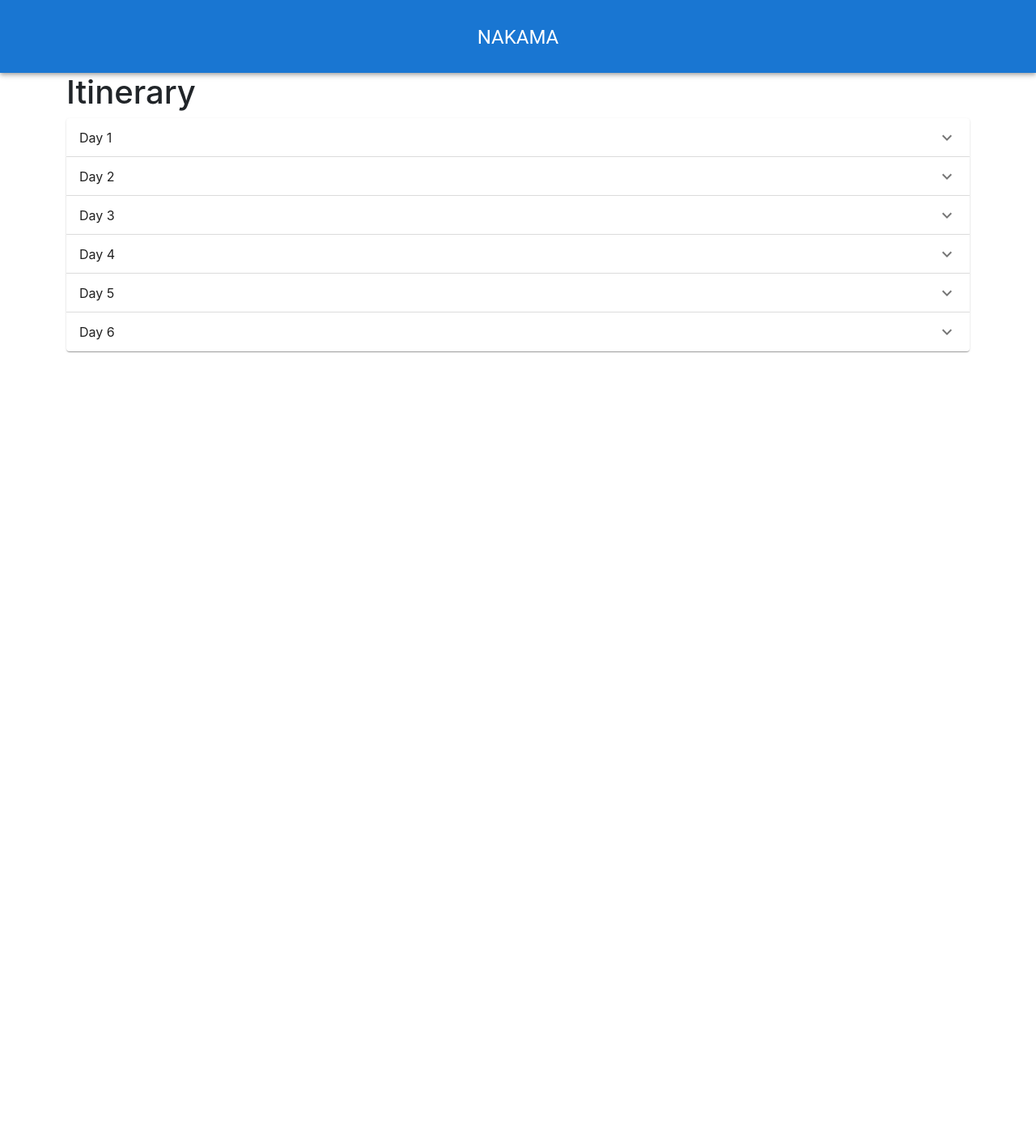
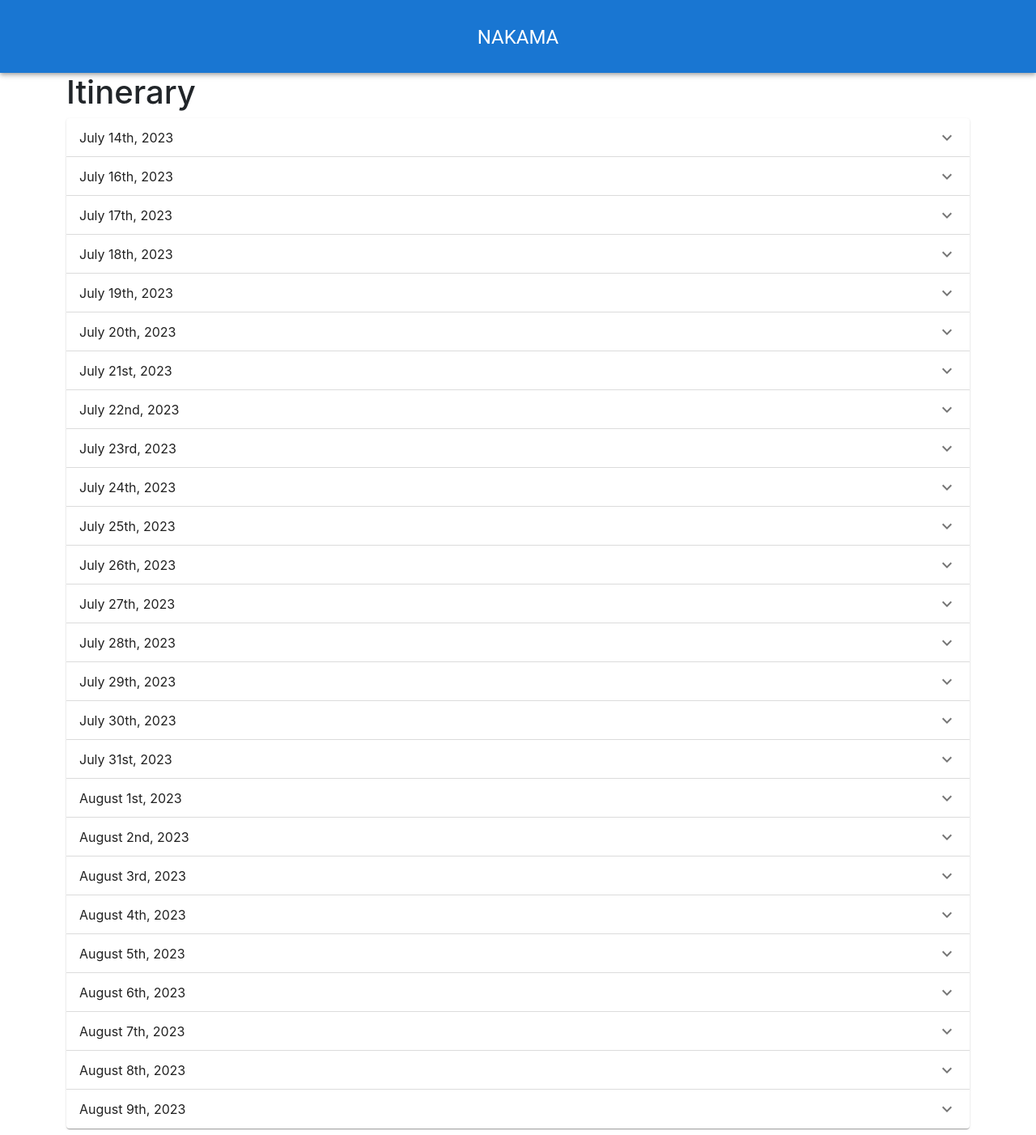
Before and after one commit to meprabin000/Nakama, a React (Create React App) app in the folder client/: page /Itinerary in a window 1280 px wide. Shown: the whole page at 81% size. Before the commit the page ends 800 px from the top, so only its background shows below. Built offline with nearby package versions, Linux system fonts and the light colour scheme.

Commit message:
added itinerary contents

```diff
--- a/client/src/pages/Itinerary.js
+++ b/client/src/pages/Itinerary.js
@@ -13,55 +13,218 @@ function Itinerary(props) {
             {/* The accordion here is to create a list of days for the itinerary in the form of collapsible tabls for each day. */}
             <Accordion>
                 <AccordionSummary expandIcon={<ExpandMoreIcon />}>
-                    Day 1
+                    July 14th, 2023
                 </AccordionSummary>
                 <AccordionDetails>
-                Lorem ipsum dolor sit amet, consectetur adipiscing elit. Suspendisse malesuada lacus ex, sit amet blandit leo lobortis eget.
+                Flight to Tokyo, go to K’s House for accommodation (add one day)
                 </AccordionDetails>
             </Accordion>
 
             <Accordion>
                 <AccordionSummary expandIcon={<ExpandMoreIcon />}>
-                    Day 2
+                July 16th, 2023
                 </AccordionSummary>
                 <AccordionDetails>
-                Lorem ipsum dolor sit amet, consectetur adipiscing elit. Suspendisse malesuada lacus ex, sit amet blandit leo lobortis eget.
+                welcome dinner
                 </AccordionDetails>
             </Accordion>
 
             <Accordion>
                 <AccordionSummary expandIcon={<ExpandMoreIcon />}>
-                    Day 3
+                July 17th, 2023
                 </AccordionSummary>
                 <AccordionDetails>
-                Lorem ipsum dolor sit amet, consectetur adipiscing elit. Suspendisse malesuada lacus ex, sit amet blandit leo lobortis eget.
+                Ueno, Sensoji Temple, Akihabara
                 </AccordionDetails>
             </Accordion>
             {/* Repeat this for each day on the itinerary. */}
             <Accordion>
                 <AccordionSummary expandIcon={<ExpandMoreIcon />}>
-                    Day 4
+                July 18th, 2023
                 </AccordionSummary>
                 <AccordionDetails>
-                Lorem ipsum dolor sit amet, consectetur adipiscing elit. Suspendisse malesuada lacus ex, sit amet blandit leo lobortis eget.
+                Tokyo Station, Imperial Palace, Sengakuji Temple
                 </AccordionDetails>
             </Accordion>
             <Accordion>
                 <AccordionSummary expandIcon={<ExpandMoreIcon />}>
-                    Day 5
+                July 19th, 2023
                 </AccordionSummary>
                 <AccordionDetails>
-                Lorem ipsum dolor sit amet, consectetur adipiscing elit. Suspendisse malesuada lacus ex, sit amet blandit leo lobortis eget.
+                Meiji Shrine, Harajuku, Hachiko Statue, Shibuya Scramble and Shibuya Sky
                 </AccordionDetails>
             </Accordion>
             <Accordion>
                 <AccordionSummary expandIcon={<ExpandMoreIcon />}>
-                    Day 6
+                July 20th, 2023
                 </AccordionSummary>
                 <AccordionDetails>
-                Lorem ipsum dolor sit amet, consectetur adipiscing elit. Suspendisse malesuada lacus ex, sit amet blandit leo lobortis eget.
+                Odaiba: Miraiken, DiverCity Tokyo Plaza (lunch), teamLab Borderless
                 </AccordionDetails>
             </Accordion>
+            <Accordion>
+                <AccordionSummary expandIcon={<ExpandMoreIcon />}>
+                July 21st, 2023
+                </AccordionSummary>
+                <AccordionDetails>
+                JR Central Tour (Shinjuku Station)
+                </AccordionDetails>
+            </Accordion>
+            <Accordion>
+                <AccordionSummary expandIcon={<ExpandMoreIcon />}>
+                July 22nd, 2023
+                </AccordionSummary>
+                <AccordionDetails>
+                Free Day
+                </AccordionDetails>
+            </Accordion>
+            <Accordion>
+                <AccordionSummary expandIcon={<ExpandMoreIcon />}>
+                July 23rd, 2023
+                </AccordionSummary>
+                <AccordionDetails>
+                Free Day
+                </AccordionDetails>
+            </Accordion>
+            <Accordion>
+                <AccordionSummary expandIcon={<ExpandMoreIcon />}>
+                July 24th, 2023
+                </AccordionSummary>
+                <AccordionDetails>
+                Yokohama Landmark Tower, Cup Noodle Museum, Gundam Factory
+                </AccordionDetails>
+            </Accordion>
+            <Accordion>
+                <AccordionSummary expandIcon={<ExpandMoreIcon />}>
+                July 25th, 2023
+                </AccordionSummary>
+                <AccordionDetails>
+                Enoshima Station, Kamakura, Great Buddha, Zushi Beach
+                </AccordionDetails>
+            </Accordion>
+            <Accordion>
+                <AccordionSummary expandIcon={<ExpandMoreIcon />}>
+                July 26th, 2023
+                </AccordionSummary>
+                <AccordionDetails>
+                Hakone
+                </AccordionDetails>
+            </Accordion>
+            <Accordion>
+                <AccordionSummary expandIcon={<ExpandMoreIcon />}>
+                July 27th, 2023
+                </AccordionSummary>
+                <AccordionDetails>
+                Travel to Kyoto, Kyoto Station, K’s House
+                </AccordionDetails>
+            </Accordion>
+            <Accordion>
+                <AccordionSummary expandIcon={<ExpandMoreIcon />}>
+                July 28th, 2023
+                </AccordionSummary>
+                <AccordionDetails>
+                Kyoto:  Fushimi Inari Shrine, Nara Park
+                </AccordionDetails>
+            </Accordion>
+            <Accordion>
+                <AccordionSummary expandIcon={<ExpandMoreIcon />}>
+                July 29th, 2023
+                </AccordionSummary>
+                <AccordionDetails>
+                Free Day
+                </AccordionDetails>
+            </Accordion>
+            <Accordion>
+                <AccordionSummary expandIcon={<ExpandMoreIcon />}>
+                July 30th, 2023
+                </AccordionSummary>
+                <AccordionDetails>
+                Free Day
+                </AccordionDetails>
+            </Accordion>
+            <Accordion>
+                <AccordionSummary expandIcon={<ExpandMoreIcon />}>
+                July 31st, 2023
+                </AccordionSummary>
+                <AccordionDetails>
+                Kyoto: Kinkakuji Temple, Ryoanji Temple, Arashiyama Bamboo Forest
+                </AccordionDetails>
+            </Accordion>
+            <Accordion>
+                <AccordionSummary expandIcon={<ExpandMoreIcon />}>
+                August 1st, 2023
+                </AccordionSummary>
+                <AccordionDetails>
+                Osaka
+                </AccordionDetails>
+            </Accordion>
+            <Accordion>
+                <AccordionSummary expandIcon={<ExpandMoreIcon />}>
+                August 2nd, 2023
+                </AccordionSummary>
+                <AccordionDetails>
+                Hyogo: Koshien Stadium, Akashi Bridge, Himeji Castle
+                </AccordionDetails>
+            </Accordion>
+            <Accordion>
+                <AccordionSummary expandIcon={<ExpandMoreIcon />}>
+                August 3rd, 2023
+                </AccordionSummary>
+                <AccordionDetails>
+                Hiroshima Atomic Bomb Dome
+                </AccordionDetails>
+            </Accordion>
+            <Accordion>
+                <AccordionSummary expandIcon={<ExpandMoreIcon />}>
+                August 4th, 2023
+                </AccordionSummary>
+                <AccordionDetails>
+                Free Day
+                </AccordionDetails>
+            </Accordion>
+            <Accordion>
+                <AccordionSummary expandIcon={<ExpandMoreIcon />}>
+                August 5th, 2023
+                </AccordionSummary>
+                <AccordionDetails>
+                Free Day
+                </AccordionDetails>
+            </Accordion>
+            <Accordion>
+                <AccordionSummary expandIcon={<ExpandMoreIcon />}>
+                August 6th, 2023
+                </AccordionSummary>
+                <AccordionDetails>
+                Work or Explore Option
+                </AccordionDetails>
+            </Accordion>
+            <Accordion>
+                <AccordionSummary expandIcon={<ExpandMoreIcon />}>
+                August 7th, 2023
+                </AccordionSummary>
+                <AccordionDetails>
+                Work or Explore Option
+                </AccordionDetails>
+            </Accordion>
+            <Accordion>
+                <AccordionSummary expandIcon={<ExpandMoreIcon />}>
+                August 8th, 2023
+                </AccordionSummary>
+                <AccordionDetails>
+                Farewell Dinner
+                </AccordionDetails>
+            </Accordion>
+            <Accordion>
+                <AccordionSummary expandIcon={<ExpandMoreIcon />}>
+                August 9th, 2023
+                </AccordionSummary>
+                <AccordionDetails>
+                Return to DFW (lose one day)
+                </AccordionDetails>
+            </Accordion>
+            <h1></h1>
+
+
         </Container>);
 }
 
```
